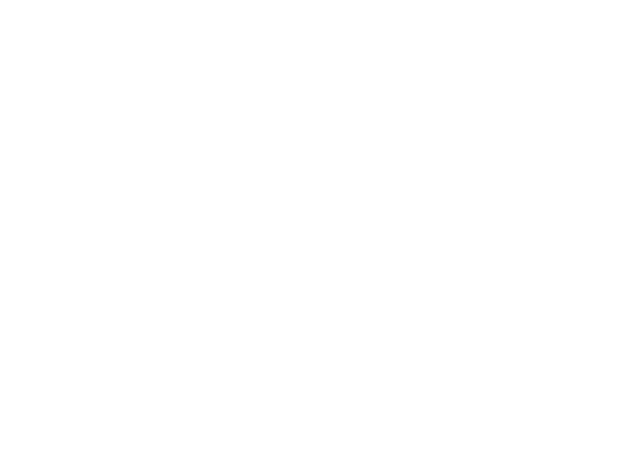
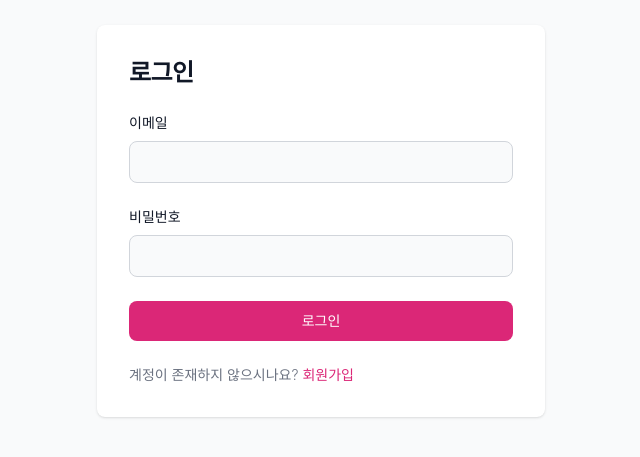
Before and after one commit to pbk95120/anted-pre-onboarding-frontend, a React (Create React App) app: page /signin in a window 1280 px wide. Shown: the part 179-636 px from the top of the page, without its empty margins (319-959 px from the left). Built offline with nearby package versions, Linux system fonts and the light colour scheme.

Commit message:
feat: make basic signin signup page

```diff
--- a/src/pages/SignInPage.tsx
+++ b/src/pages/SignInPage.tsx
@@ -1,4 +1,64 @@
+import { useState } from "react";
+import { Link } from "react-router-dom";
+
 const SignInPage = () => {
-  return <></>;
+  const [email, setEmail] = useState("");
+  const [password, setPassword] = useState("");
+
+  return (
+    <section className="bg-gray-50">
+      <div className="flex flex-col items-center justify-center px-6 py-8 mx-auto md:h-screen lg:py-0">
+        <div className="w-full bg-white rounded-lg shadow md:mt-0 sm:max-w-md xl:p-0">
+          <div className="p-6 space-y-4 md:space-y-6 sm:p-8">
+            <h1 className="text-xl font-bold leading-tight tracking-tight text-gray-900 md:text-2xl">
+              로그인
+            </h1>
+            <form className="space-y-4 md:space-y-6">
+              <div className="flex flex-col">
+                <label className="block mb-2 text-sm font-medium text-gray-900">
+                  이메일
+                </label>
+                <input
+                  data-testid="email-input"
+                  className="bg-gray-50 border border-gray-300 text-gray-900 sm:text-sm rounded-lg focus:ring-primary-600 focus:border-primary-600 block w-full p-2.5"
+                  type="email"
+                  value={email}
+                ></input>
+              </div>
+              <div className="flex flex-col">
+                <label className="block mb-2 text-sm font-medium text-gray-900">
+                  비밀번호
+                </label>
+                <input
+                  data-testid="password-input"
+                  className="bg-gray-50 border border-gray-300 text-gray-900 sm:text-sm rounded-lg focus:ring-primary-600 focus:border-primary-600 block w-full p-2.5"
+                  type="password"
+                  value={password}
+                ></input>
+              </div>
+              <div>
+                <Link to="/todo">
+                  <button
+                    data-testid="signup-button"
+                    className="w-full text-white bg-primary-600 hover:bg-primary-700 focus:ring-4 focus:outline-none focus:ring-primary-300 font-medium rounded-lg text-sm px-5 py-2.5 text-center"
+                  >
+                    로그인
+                  </button>
+                </Link>
+              </div>
+              <p className="text-sm font-light text-gray-500">
+                계정이 존재하지 않으시나요?
+                <Link to="/signup">
+                  <button className="font-medium text-primary-600 mx-1 hover:underline">
+                    회원가입
+                  </button>
+                </Link>
+              </p>
+            </form>
+          </div>
+        </div>
+      </div>
+    </section>
+  );
 };
 export default SignInPage;
--- a/src/pages/SignUpPage.tsx
+++ b/src/pages/SignUpPage.tsx
@@ -1,4 +1,63 @@
+import { useState } from "react";
+import { Link } from "react-router-dom";
+
 const SignUpPage = () => {
-  return <></>;
+  const [email, setEmail] = useState("");
+  const [password, setPassword] = useState("");
+  return (
+    <section className="bg-gray-50">
+      <div className="flex flex-col items-center justify-center px-6 py-8 mx-auto md:h-screen lg:py-0">
+        <div className="w-full bg-white rounded-lg shadow md:mt-0 sm:max-w-md xl:p-0">
+          <div className="p-6 space-y-4 md:space-y-6 sm:p-8">
+            <h1 className="text-xl font-bold leading-tight tracking-tight text-gray-900 md:text-2xl">
+              회원가입
+            </h1>
+            <form className="space-y-4 md:space-y-6">
+              <div className="flex flex-col">
+                <label className="block mb-2 text-sm font-medium text-gray-900">
+                  이메일
+                </label>
+                <input
+                  data-testid="email-input"
+                  className="bg-gray-50 border border-gray-300 text-gray-900 sm:text-sm rounded-lg focus:ring-primary-600 focus:border-primary-600 block w-full p-2.5"
+                  type="email"
+                  value={email}
+                ></input>
+              </div>
+              <div className="flex flex-col">
+                <label className="block mb-2 text-sm font-medium text-gray-900">
+                  비밀번호
+                </label>
+                <input
+                  data-testid="password-input"
+                  className="bg-gray-50 border border-gray-300 text-gray-900 sm:text-sm rounded-lg focus:ring-primary-600 focus:border-primary-600 block w-full p-2.5"
+                  type="password"
+                  value={password}
+                ></input>
+              </div>
+              <div>
+                <Link to="/signin">
+                  <button
+                    data-testid="signup-button"
+                    className="w-full text-white bg-primary-600 hover:bg-primary-700 focus:ring-4 focus:outline-none focus:ring-primary-300 font-medium rounded-lg text-sm px-5 py-2.5 text-center"
+                  >
+                    가입하기
+                  </button>
+                </Link>
+              </div>
+              <p className="text-sm font-light text-gray-500">
+                이미 계정이 존재하시나요?
+                <Link to="/signin">
+                  <button className="font-medium text-primary-600 mx-1 hover:underline">
+                    로그인
+                  </button>
+                </Link>
+              </p>
+            </form>
+          </div>
+        </div>
+      </div>
+    </section>
+  );
 };
 export default SignUpPage;
--- a/tailwind.config.js
+++ b/tailwind.config.js
@@ -2,7 +2,22 @@
 module.exports = {
   content: ["./src/**/*.{js,jsx,ts,tsx}"],
   theme: {
-    extend: {},
+    extend: {
+      colors: {
+        primary: {
+          50: "#fdf2f8",
+          100: "#fce7f3",
+          200: "#fbcfe8",
+          300: "#f9a8d4",
+          400: "#f472b6",
+          500: "#ec4899",
+          600: "#db2777",
+          700: "#be185d",
+          800: "#9d174d",
+          900: "#831843",
+        },
+      },
+    },
   },
   plugins: [],
 };
```
